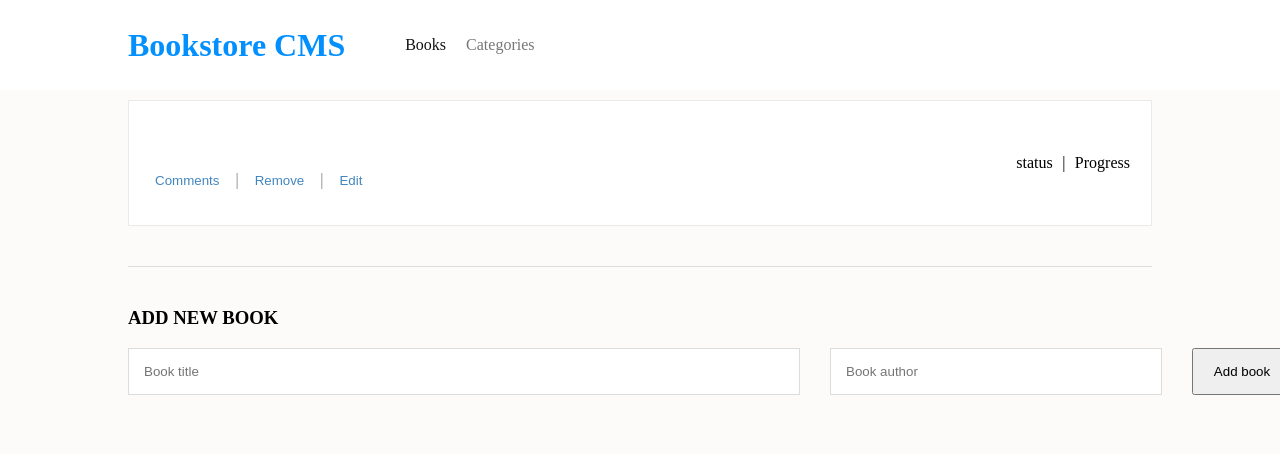
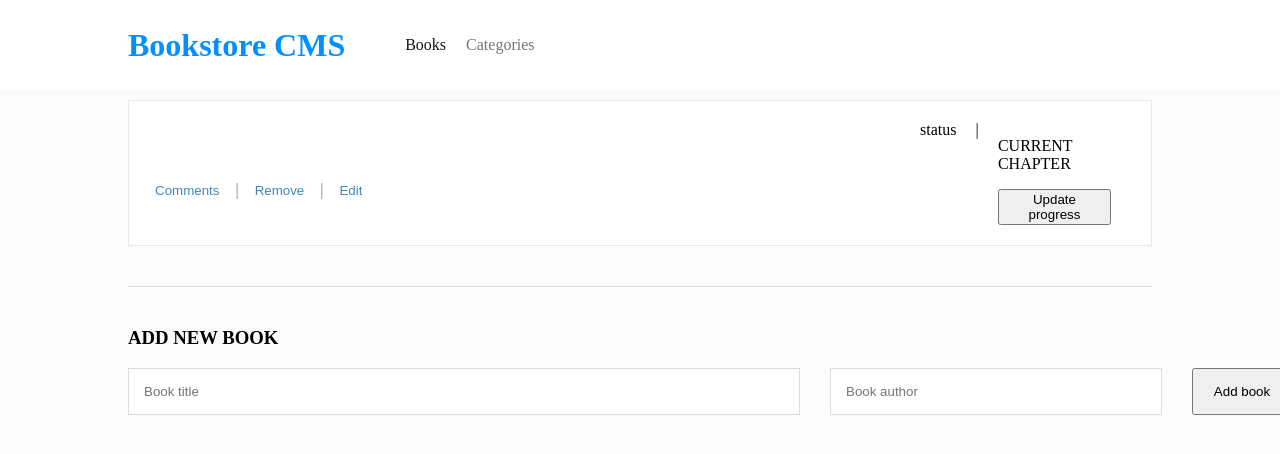
Before and after one commit to jonas-45/Bookstore, a React (Create React App) app: page / in a window 1280 px wide. Both pictures are taken after typing "Sample", "Sample" into the empty fields and a click on the button "Add book". Shown: the top 454 px of the page. Built offline with nearby package versions, Linux system fonts and the light colour scheme; no server answers.

Commit message:
Install and configure  react CircularProgressBar

```diff
--- a/src/components/Progress.js
+++ b/src/components/Progress.js
@@ -1,10 +1,17 @@
 import React from 'react';
+import PropTypes from 'prop-types';
 
-const Progress = () => (
+const Progress = ({ chapter }) => (
   <div className="progress-wrapper">
-    <div>Progress</div>
+    <p className="chapter">CURRENT CHAPTER</p>
+    <p className="chapter-title">{chapter}</p>
+    <button type="button" className="update-progress-btn">Update progress</button>
   </div>
 
 );
 
+Progress.propTypes = {
+  chapter: PropTypes.string.isRequired,
+};
+
 export default Progress;
```
